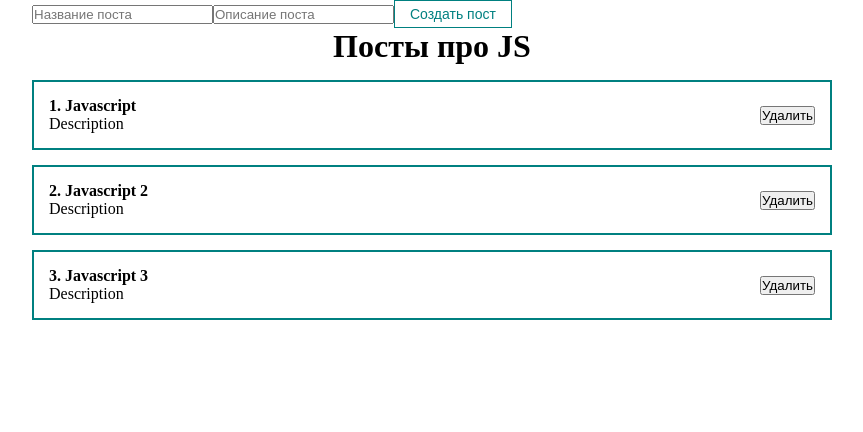
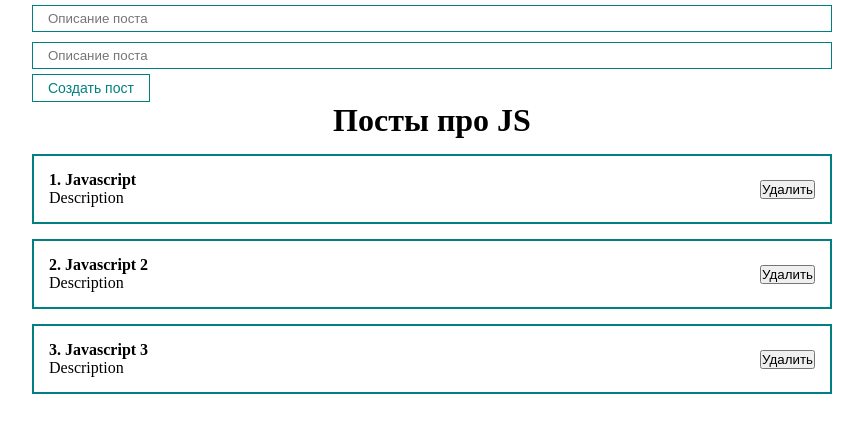
Before and after one commit to JamesBorned/learning-javascript, a React (Create React App) app in the folder react/begin/: page / in a window 1280 px wide. Shown: the top 432 px of the page, without its empty margins (208-1071 px from the left). Built offline with nearby package versions, Linux system fonts and the light colour scheme.

Commit message:
add: managed and unmanaged input

```diff
--- a/react/begin/src/App.js
+++ b/react/begin/src/App.js
@@ -1,10 +1,11 @@
-import React, { useState } from 'react';
+import React, { useState, useRef } from 'react';
 import Counter from "./components/Counter"
 import ClassCounter from './components/ClassCounter';
 import PostItem from './components/PostItem';
 import PostList from './components/PostList';
 import './styles/App.css';
 import MyButton from './components/UI/button/MyButton';
+import MyInput from './components/UI/input/MyInput';
 
 function App() {
   // let likes = 0;
@@ -23,13 +24,33 @@
     {id: 2, title: 'Javascript 2', body: 'Description'},
     {id: 3, title: 'Javascript 3', body: 'Description'},
   ])
+// управляемый инпут (получить доступ из инпута)
+  const [title, setTitle] = useState('')
+// получаем доступ к DOM элементу
+  const bodyInputRef = useRef();
+
+  const addNewPost = (e) => {
+    e.preventDefault()
+    console.log(title)
+    console.log(bodyInputRef.current.value)
+  }
+
   //для каждого поста в массиве отрисовываем PostItem, как пропс передаём объект
   return (
     <div className="App">
       <form>
-        <input type="text" placeholder="Название поста"/>
-        <input type="text" placeholder="Описание поста"/>
-        <MyButton disabled>Создать пост</MyButton>
+        {/*Управляемый инпут*/}
+        <MyInput
+          value={title}
+          onChange={e => setTitle(e.target.value)}
+          type="text"
+          placeholder="Описание поста"/>
+        {/*Неуправляемый инпут*/}
+        <MyInput
+          ref={bodyInputRef}
+          type="text"
+          placeholder="Описание поста"/>
+        <MyButton onClick={addNewPost}>Создать пост</MyButton>
       </form>
       <PostList posts={posts} title="Посты про JS"/>
     </div>
--- /dev/null
+++ b/react/begin/src/components/UI/input/MyInput.jsx
@@ -0,0 +1,10 @@
+import React from 'react';
+import classes from './MyInput.module.css';
+
+const MyInput = React.forwardRef((props, ref) => {
+     return (
+         <input ref={ref} className={classes.myInput} {...props}/>
+     );
+});
+
+export default MyInput;
--- /dev/null
+++ b/react/begin/src/components/UI/input/MyInput.module.css
@@ -0,0 +1,6 @@
+.myInput {
+    width: 100%;
+    padding: 5px 15px;
+    margin: 5px 0;
+    border: 1px solid teal;
+}
```
